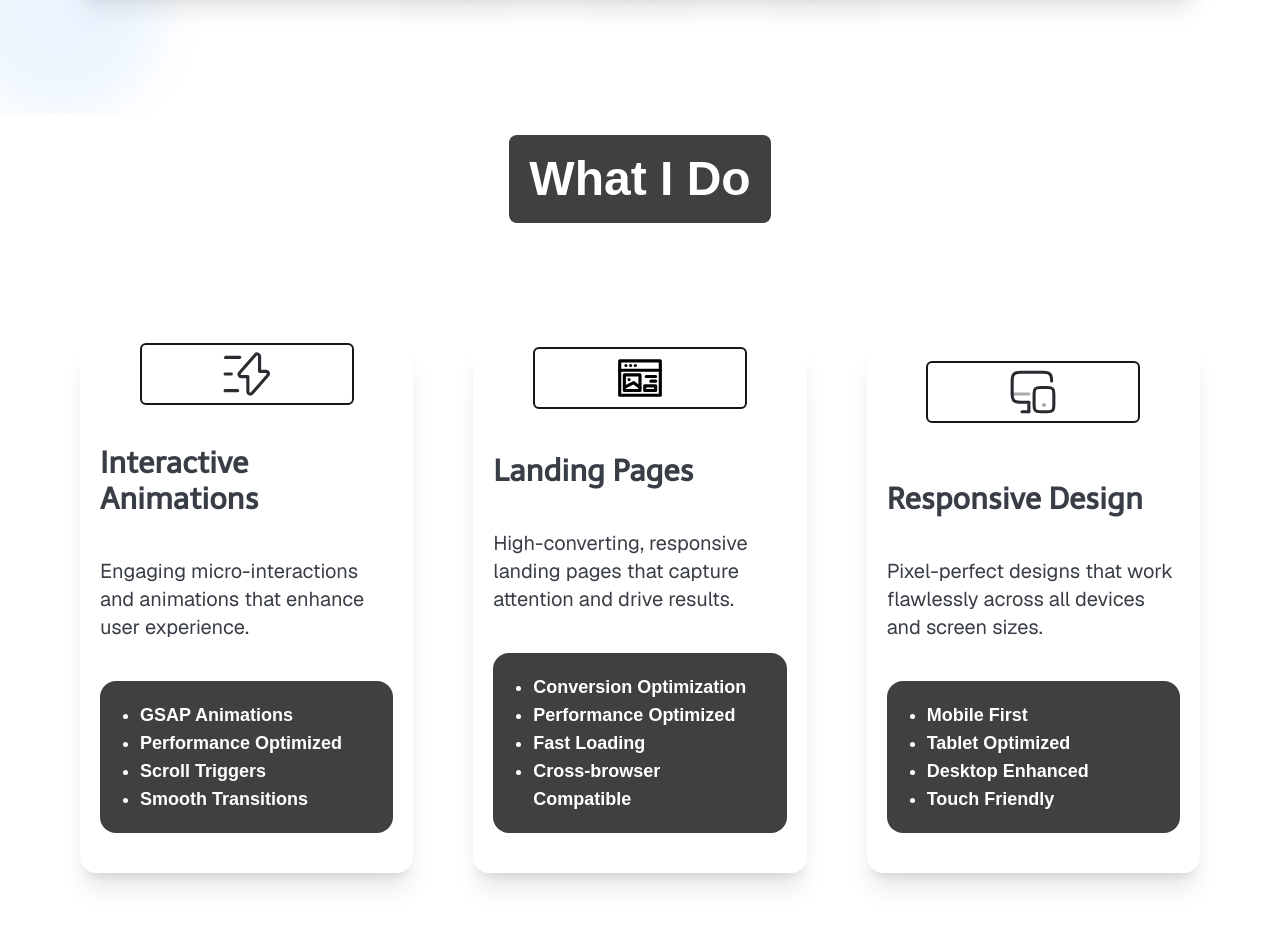
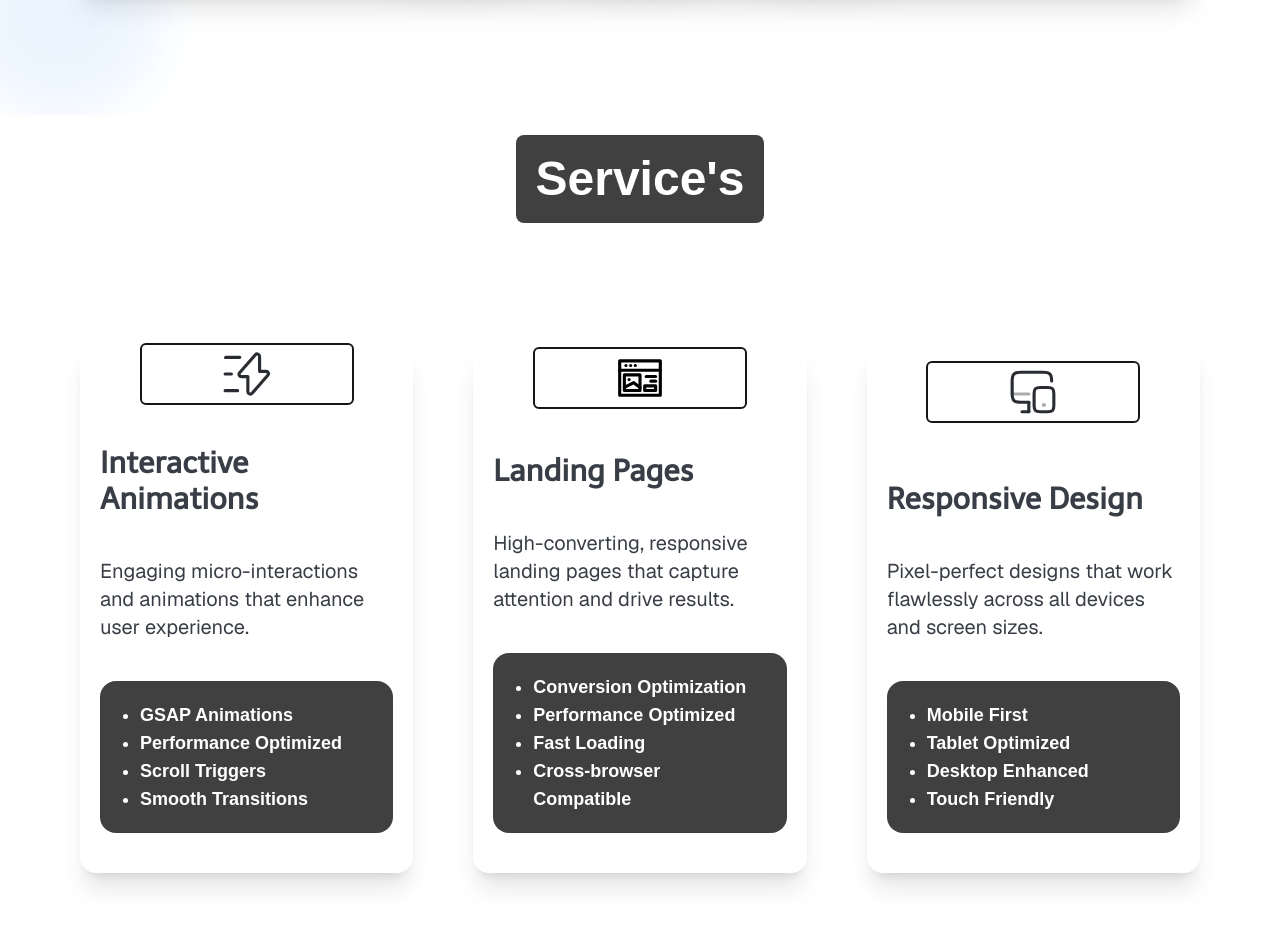
Before and after one commit to pushpa001-dev/Pushpahas_WebWorks, a Next.js app: page / in a window 1280 px wide. Shown: the part 1740-2667 px from the top of the page. Built offline with nearby package versions, Linux system fonts and the light colour scheme; a web font is replaced by a local one.

Commit message:
new-commit

```diff
--- a/app/layout.tsx
+++ b/app/layout.tsx
@@ -32,7 +32,7 @@ const telex = Telex({
 })
 
 export const metadata: Metadata = {
-  title: "Pushpahas WebWork's",
+  title: "TPA-Infera",
   description: "Generated by create next app",
 };
 
--- a/components/Whatido.tsx
+++ b/components/Whatido.tsx
@@ -145,7 +145,7 @@ const Whatido = () => {
       <div id="what">
         <h1 className="text-2xl sm:text-5xl font-bold font-stretch-100% font-slabo text-white px-5 py-2 sm:px-5 sm:py-5 bg-neutral-700 text-center rounded-lg ">
           {" "}
-          What I Do{" "}
+          Service&apos;s{" "}
         </h1>
       </div>
       <div className="grid md:grid-cols-2 xl:grid-cols-3 gap-15  2xl:gap-20">
```
Also changed, not shown: 1 other file (tests, documents, lock files or other folders).
